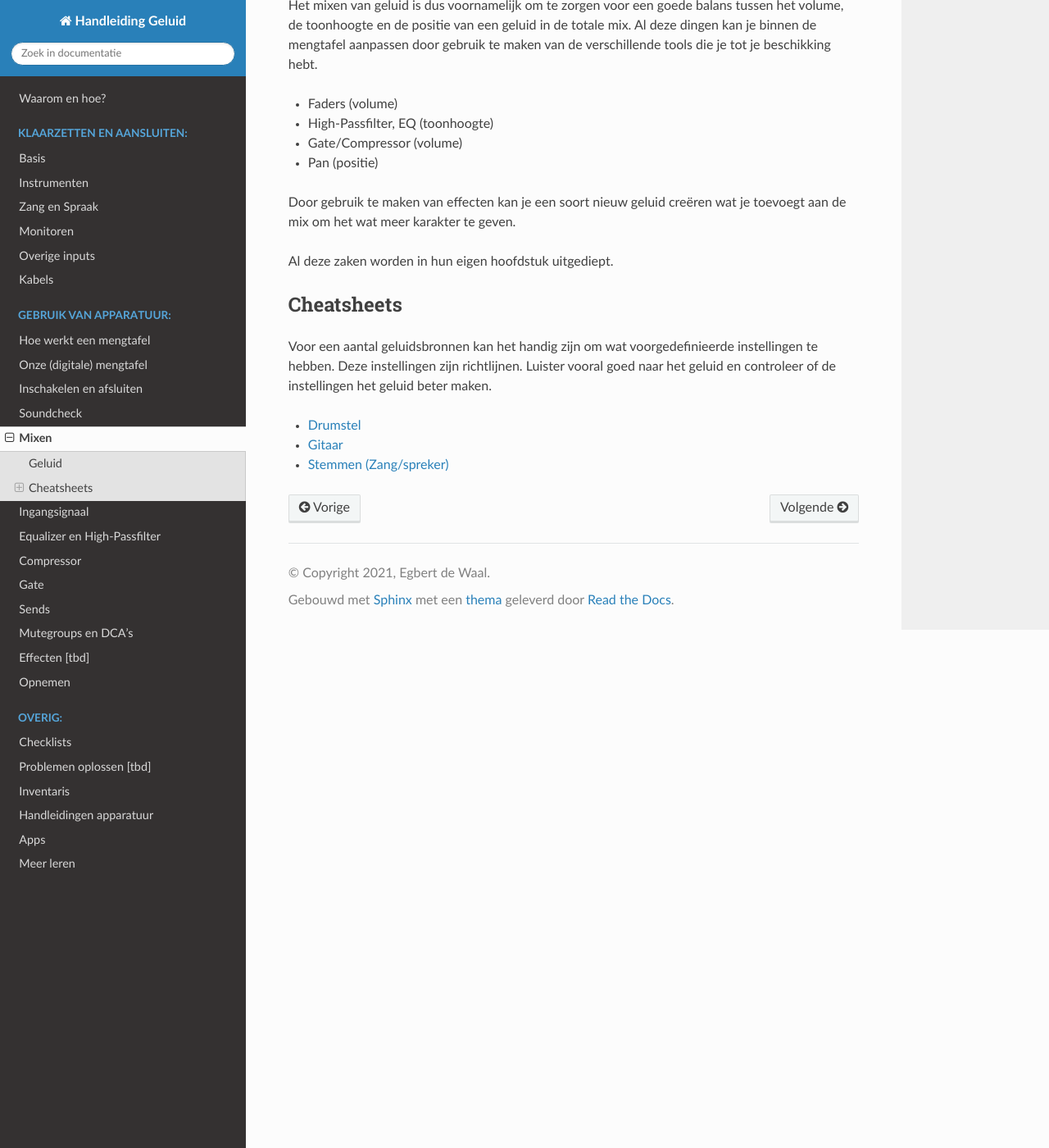
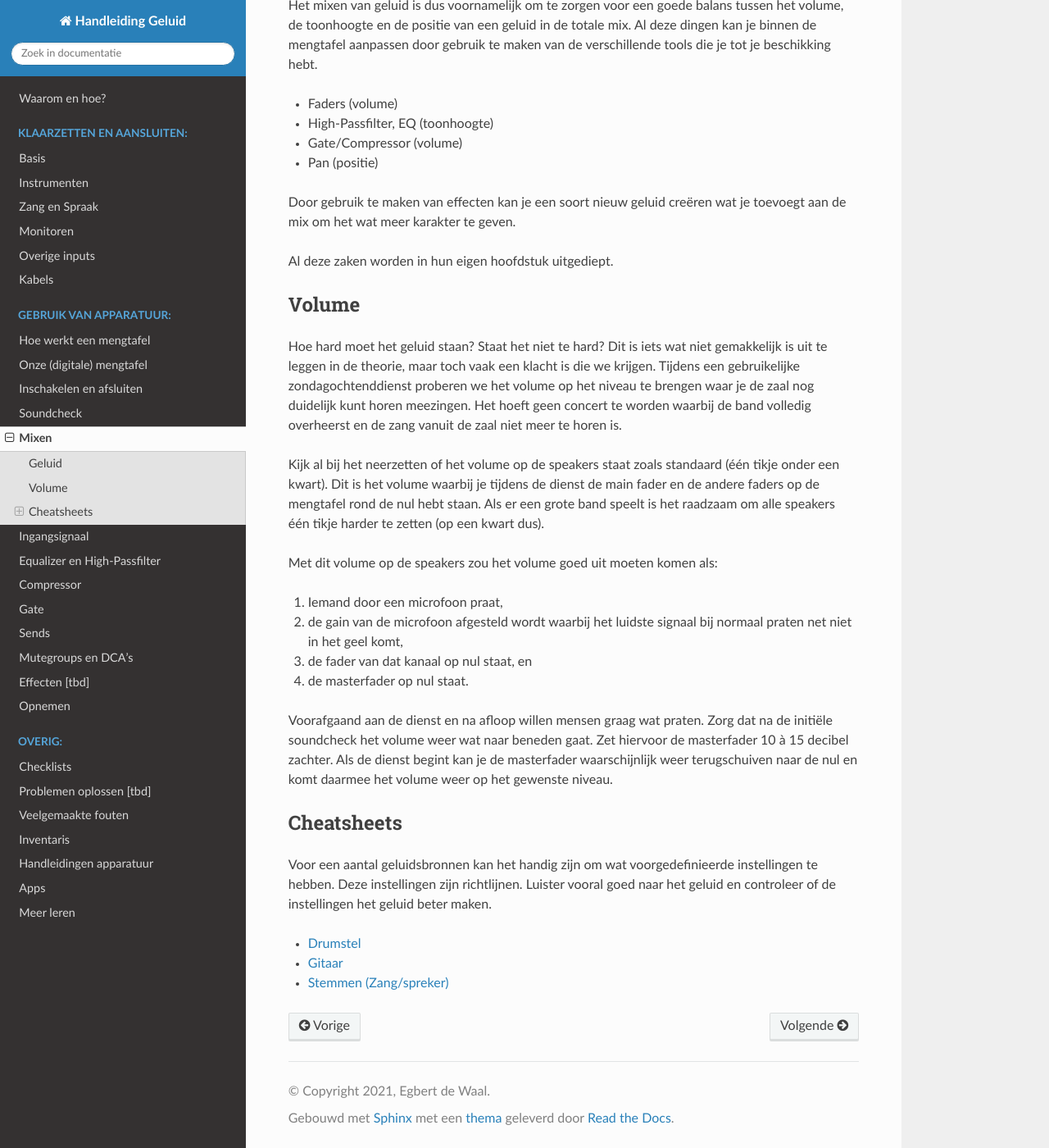
Before and after one commit to edewaal97/docs-geluid-reddingsark-bunschoten, a Sphinx documentation site: the page built from source/gebruik-van-apparatuur/mixen.rst, in a window 1280 px wide and 1400 px high, scrolled down 749 px. Shown: the whole window at 82% size. Built offline with Sphinx 7.4.7 and the Read the Docs theme 2.0.0, drawn with Linux system fonts in a browser that asks for light colours.

Commit message:
Toevoeging 'volume' onder 'mixen' Toevoeging 'veelgemaakte fouten'

```diff
--- a/source/gebruik-van-apparatuur/mixen.rst
+++ b/source/gebruik-van-apparatuur/mixen.rst
@@ -23,6 +23,20 @@ Door gebruik te maken van effecten kan je een soort nieuw geluid creëren wat je
 
 Al deze zaken worden in hun eigen hoofdstuk uitgediept.
 
+Volume
+----------------
+Hoe hard moet het geluid staan? Staat het niet te hard? Dit is iets wat niet gemakkelijk is uit te leggen in de theorie, maar toch vaak een klacht is die we krijgen. Tijdens een gebruikelijke zondagochtenddienst proberen we het volume op het niveau te brengen waar je de zaal nog duidelijk kunt horen meezingen. Het hoeft geen concert te worden waarbij de band volledig overheerst en de zang vanuit de zaal niet meer te horen is.
+
+Kijk al bij het neerzetten of het volume op de speakers staat zoals standaard (één tikje onder een kwart). Dit is het volume waarbij je tijdens de dienst de main fader en de andere faders op de mengtafel rond de nul hebt staan. Als er een grote band speelt is het raadzaam om alle speakers één tikje harder te zetten (op een kwart dus).
+
+Met dit volume op de speakers zou het volume goed uit moeten komen als:
+
+1. Iemand door een microfoon praat,
+2. de gain van de microfoon afgesteld wordt waarbij het luidste signaal bij normaal praten net niet in het geel komt,
+3. de fader van dat kanaal op nul staat, en
+4. de masterfader op nul staat.
+
+Voorafgaand aan de dienst en na afloop willen mensen graag wat praten. Zorg dat na de initiële soundcheck het volume weer wat naar beneden gaat. Zet hiervoor de masterfader 10 à 15 decibel zachter. Als de dienst begint kan je de masterfader waarschijnlijk weer terugschuiven naar de nul en komt daarmee het volume weer op het gewenste niveau.
 
 Cheatsheets
 ----------------
--- a/source/index.rst
+++ b/source/index.rst
@@ -38,6 +41,7 @@ Deze handleiding is geschreven voor het geluidsteam in `De Reddingsark <https://
 
    overig/checklists
    overig/problemen-oplossen
+   overig/veelgemaakte-fouten
    overig/inventaris
    overig/handleidingen
    overig/apps
```
Also changed, not shown: other parts of source/index.rst (+3 -0 lines), source/overig/veelgemaakte-fouten.rst (added, +27 -0 lines).
